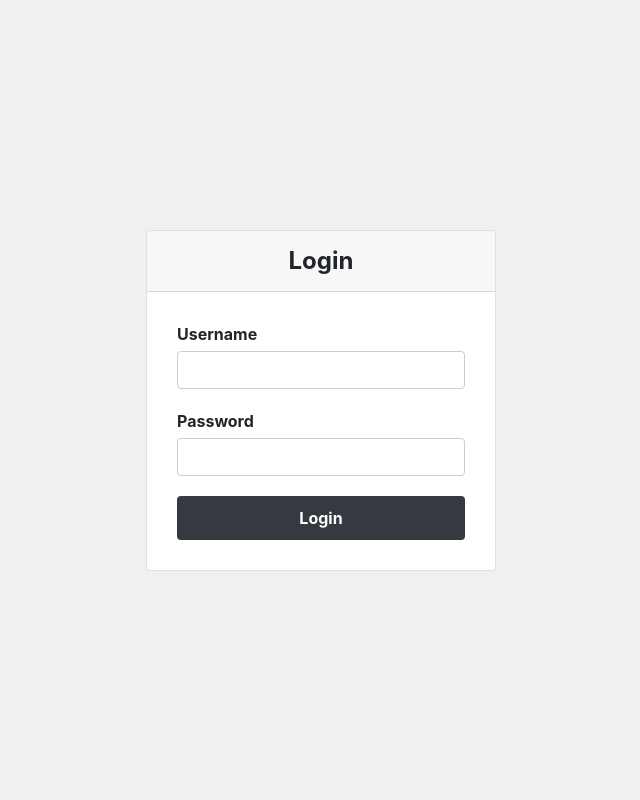
After one commit to barkiayoub/Conversational-NLP-Platform, a Django app: page /login/ in a window 1280 px wide. The commit adds this page. Shown: the whole page, without its empty margins (319-959 px from the left). Run offline with Django 5.2, Linux system fonts and the light colour scheme; some libraries are stand-ins or nearby versions.

Commit message:
Login & Registration Implemented

```diff
--- a/django_chatbot/chatbot/urls.py
+++ b/django_chatbot/chatbot/urls.py
@@ -2,5 +2,9 @@ from django.urls import path
 from . import views
 
 urlpatterns = [
-    path('', views.chatbot, name='chatbot')
+    path('', views.chatbot, name='chatbot'),
+    path('register', views.register, name='register'),
+    path('logout', views.logout, name='logout'),
+    path('login/', views.login, name='login'),
+
 ]
--- a/django_chatbot/chatbot/views.py
+++ b/django_chatbot/chatbot/views.py
@@ -1,5 +1,7 @@
-from django.shortcuts import render
+from django.shortcuts import render, redirect
 from django.http import JsonResponse
+from django.contrib import auth
+from django.contrib.auth.models import User
 from langchain import HuggingFaceHub
 
 llm = HuggingFaceHub(repo_id="mistralai/Mistral-7B-Instruct-v0.3",
@@ -7,7 +9,7 @@ llm = HuggingFaceHub(repo_id="mistralai/Mistral-7B-Instruct-v0.3",
                           "max_length": 1000,  # Maximum length of the generated sequence
                           "max_new_tokens": 10000,  # Maximum number of new tokens to generate
                      },
-                     huggingfacehub_api_token="replace_with_your_api_key"
+                     huggingfacehub_api_token="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"
                     )
 
 # Create your views here.
@@ -18,3 +20,43 @@ def chatbot(request):
         print(response)
         return JsonResponse({'message': message, 'response': response})
     return render(request, 'chatbot.html')
+
+def login(request):
+    if request.method == 'POST':
+        username = request.POST['username']
+        password = request.POST['password']
+        user = auth.authenticate(request, username=username, password=password)
+        if user is not None:
+            auth.login(request, user)
+            return redirect('chatbot')
+        else:
+            error_message = 'Invalid username or password'
+            return render(request, 'login.html', {'error_message': error_message})
+    else:
+        return render(request, 'login.html')
+
+def register(request):
+    if request.method == 'POST':
+        username = request.POST['username']
+        email = request.POST['email']
+        password1 = request.POST['password1']
+        password2 = request.POST['password2']
+
+        if password1 == password2:
+            try:
+                user = User.objects.create_user(username, email, password1)
+                user.save()
+                auth.login(request, user)
+                return redirect('chatbot')
+            except:
+                error_message = 'Error creating account'
+                return render(request, 'register.html', {'error_message': error_message})
+        else:
+            error_message = 'Password dont match'
+            return render(request, 'register.html', {'error_message': error_message})
+    return render(request, 'register.html')
+
+
+def logout(request):
+    auth.logout(request)
+    return redirect('login')
--- /dev/null
+++ b/django_chatbot/templates/login.html
@@ -0,0 +1,94 @@
+{% extends 'base.html' %}
+
+{% block title %}Login{% endblock %}
+
+{% block styles %}
+<style>
+  body {
+    background-color: #f0f0f0;
+  }
+  .login-container {
+    display: flex;
+    justify-content: center;
+    align-items: center;
+    height: 100vh;
+  }
+  .card {
+    width: 350px;
+  }
+  .card-header {
+    /* background-color: #007bff;
+    color: white; */
+    font-size: 24px;
+    font-weight: bold;
+    text-align: center;
+  }
+  .card-body {
+    padding: 30px;
+  }
+  .form-group {
+    margin-bottom: 20px;
+  }
+  label {
+    font-weight: bold;
+    display: block;
+    margin-bottom: 5px;
+  }
+  input[type=text], input[type=password] {
+    border-radius: 4px;
+    border: 1px solid #ccc;
+    padding: 10px;
+    font-size: 16px;
+    width: 100%;
+    box-sizing: border-box;
+    margin-bottom: 10px;
+  }
+  button[type=submit] {
+    /* background-color: #007bff;
+    color: white; */
+    font-size: 16px;
+    font-weight: bold;
+    padding: 10px 20px;
+    border: none;
+    border-radius: 4px;
+    cursor: pointer;
+    width: 100%;
+  }
+  /* button[type=submit]:hover {
+    background-color: #0062cc;
+  } */
+  .alert-danger {
+    background-color: #f8d7da;
+    color: #721c24;
+    padding: 10px;
+    margin-bottom: 20px;
+    border: 1px solid #f5c6cb;
+    border-radius: 4px;
+  }
+</style>
+{% endblock %}
+
+{% block content %}
+<div class="login-container">
+  <div class="card">
+    <div class="card-header">Login</div>
+    <div class="card-body">
+      {% if error_message %}
+        <div class="alert alert-danger" role="alert">{{ error_message }}</div>
+      {% endif %}
+      <form method="post">
+        {% csrf_token %}
+        <div class="form-group">
+          <label for="username">Username</label>
+          <input type="text" class="form-control" id="username" name="username" required>
+        </div>
+        <div class="form-group">
+          <label for="password">Password</label>
+          <input type="password" class="form-control" id="password" name="password" required>
+        </div>
+        <button type="submit" class="btn btn-dark">Login</button>
+      </form>
+    </div>
+  </div>
+</div>
+{% endblock %}
```
Also changed, not shown: django_chatbot/templates/chatbot.html (+9 -1 lines), django_chatbot/templates/index (1).html (deleted, +0 -71 lines), django_chatbot/templates/register.html (added, +103 -0 lines), django_chatbot/db.sqlite3.
